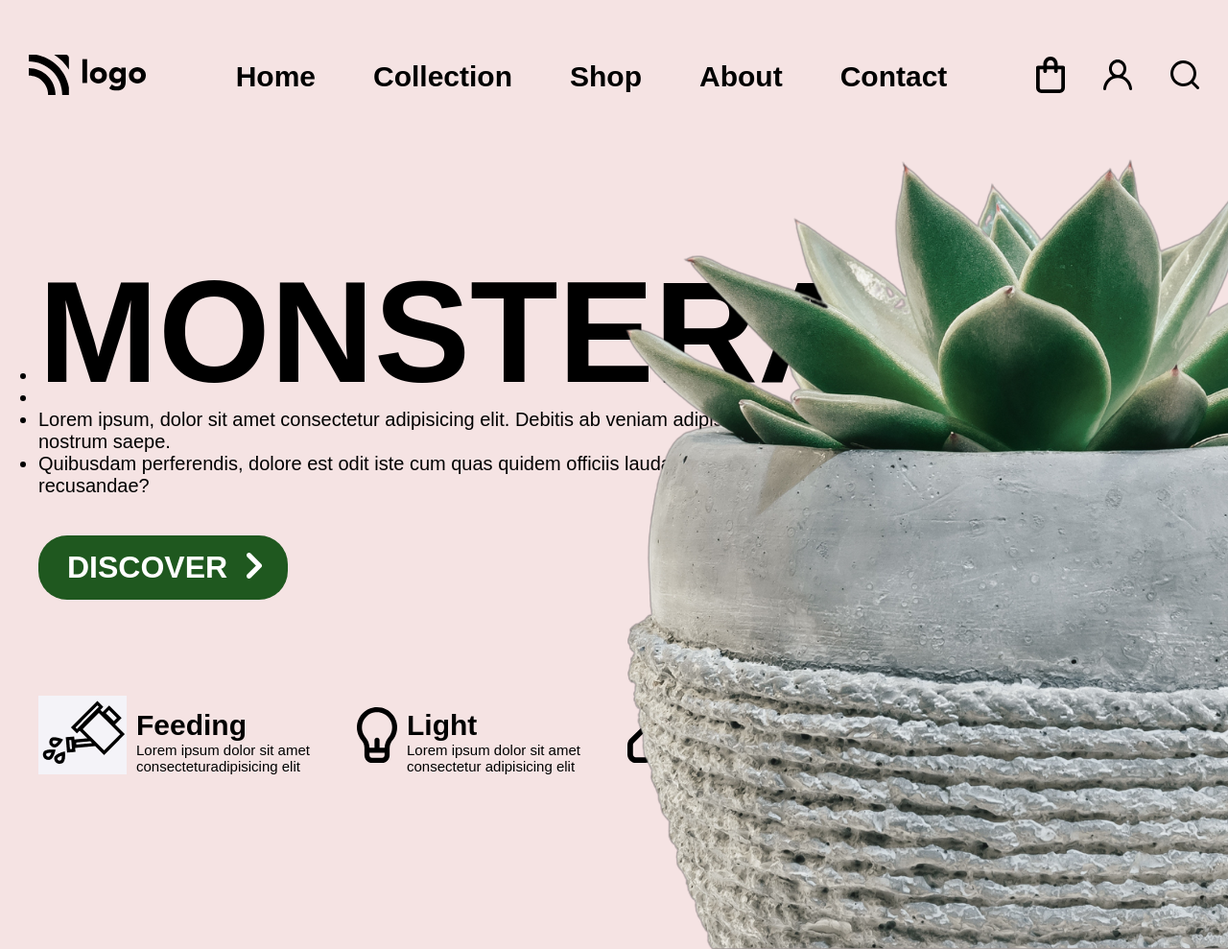
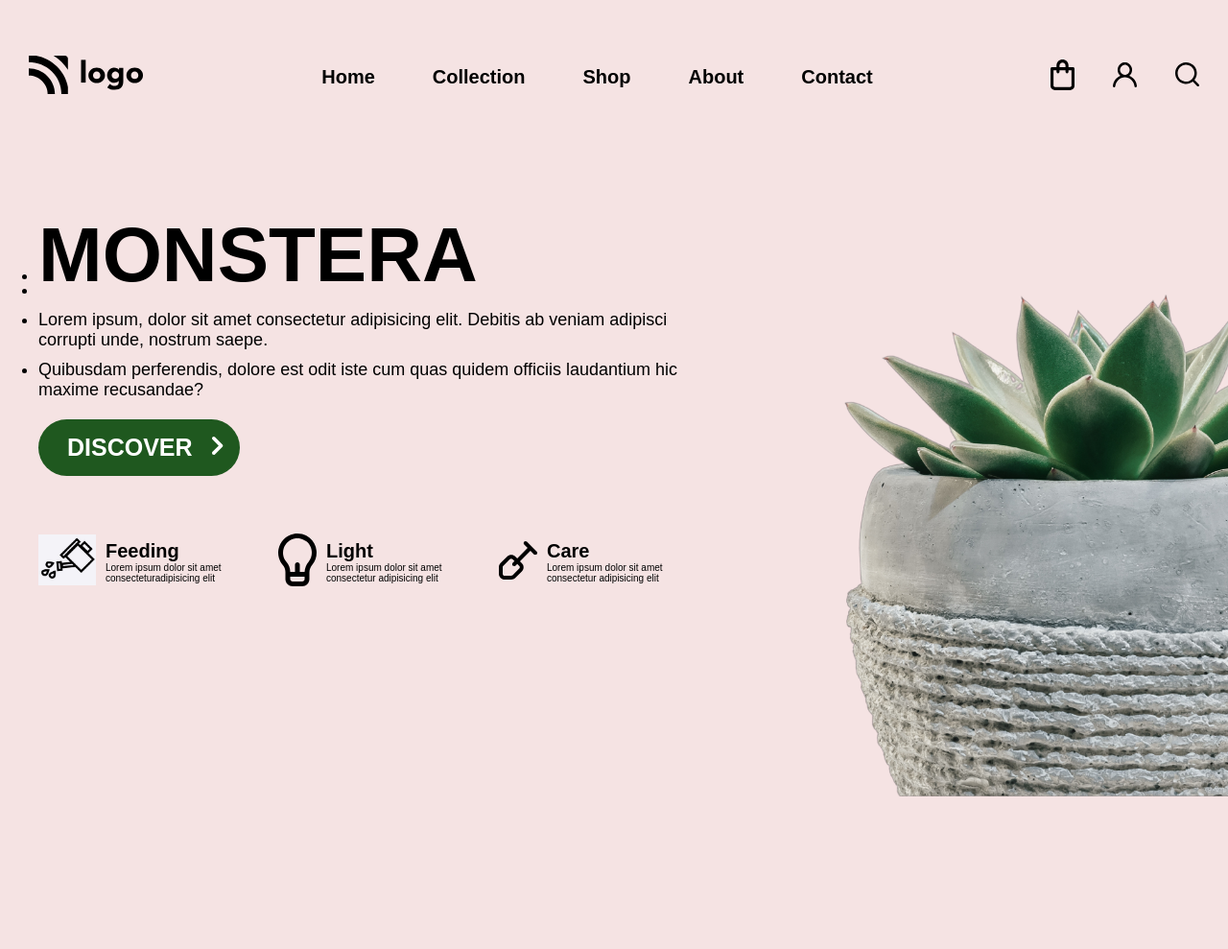
Before and after one commit to Sumantkm/Project-6-Monstera-home-page, a website: page index.html in a window 1280 px wide. Shown: the whole page at 96% size. After the commit the page ends 850 px from the top, so only its background shows below. Drawn offline with Linux system fonts and the light colour scheme; a web font is replaced by a local one.

Commit message:
font size updated

```diff
--- a/index.html
+++ b/index.html
@@ -30,6 +30,7 @@
             font-family: Arial, Helvetica, sans-serif;
             background-color: #f5e3e3;
             margin: auto;
+            overflow: hidden;
             }
 
             #navbarMonstera{
@@ -41,6 +42,7 @@
 
             #navbarMonstera #navFirst img {
                 margin-left: 30px;
+                width: 120px;
             }
 
 
@@ -49,7 +51,7 @@
                 gap: 60px;
                 justify-content: center;
                 align-items: center;
-                font-size: 30px;
+                font-size: 20px;
                 flex: 2;
             }
 
@@ -64,6 +66,8 @@
 
             #navbarMonstera #navEnd div img{
               width: 30px;
+              width: 25px;
+
             }
 
             #midWhole{
@@ -77,25 +81,27 @@
               flex-direction: column;
               margin-left: 40px;
               height: 80vh;
-              margin-top: 100px;
+              margin-top: 50px;
+              width: 700px;
             }
 
             #midWhole #midWholePart11 #monstera {
 
-                font-size: 150px;
+                font-size: 80px;
               }
 
             #midWhole #midWholePart11  ul li{
-              font-size: 20px;
+              font-size: 18px;
+              margin-top: 10px;
 
             }
 
             #midWhole #midWholePart11 ul li:nth-child(2) {
-                margin-top: -30px;
+                margin-top: -20px;
             }
 
             #midWhole #midWholePart12 {
-                margin-top: 40px;
+                margin-top: 10px;
             }
 
             #midWhole #midWholePart12 #midWholePart121 {
@@ -103,46 +109,65 @@
                 flex-direction: row;
                 align-items: center;
                 background-color: #1f581f;
-                width: 200px;
+                width: 150px;
                 padding: 15px 30px;
                 border:none;
                 border-radius: 30px;
                 color: #fff;
                 gap: 20px;
                 cursor: pointer;
+                margin-top: 10px;
+            }
+
+            #midWhole #midWholePart12 #midWholePart121 div{
+              width: 100%;
+            }
+
+            #midWhole #midWholePart12 #midWholePart121 div h1{
+              font-size: 25px;
+            }
+
+            #midWholePart122 img{
+              width: 12px;
             }
 
             #midWholePart13 {
                 display: flex;
-                gap: 30px;
+                gap: 20px;
             }
 
             .midWholePart13Parts {
                 display: flex;
                 align-items: center;
-                margin-top: 80px;
+                margin-top: 40px;
             }
 
             .midWholePart13Parts div img {
                 margin-top: 20px;
-                padding-bottom: 30px;
+                padding-bottom: 20px;
                 padding-right: 10px;
+                width: 40px;
+              }
+              #feeding{
+                width: 60px;
               }
 
 
             .midWholePart13Parts div h4 {
 
-                font-size: 30px;
+                font-size: 20px;
             }
 
             .midWholePart13Parts div p {
-                width: 200px;
-                font-size: 15px;
+                width: 160px;
+                font-size: 10px;
             }
             #imgMain{
               position: absolute;
               right: 0;
+              bottom: -30px;
               overflow: hidden;
+              width: 400px;
             }
 
     </style>
```
